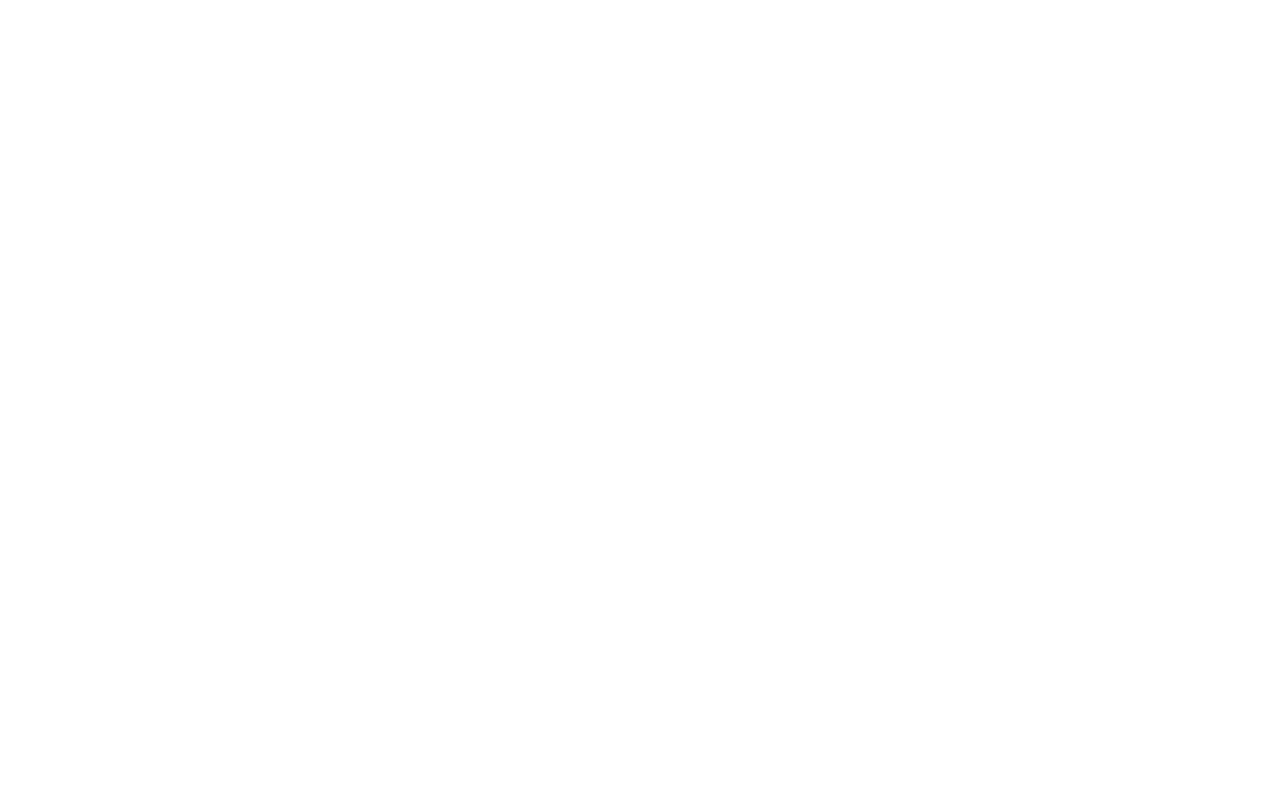
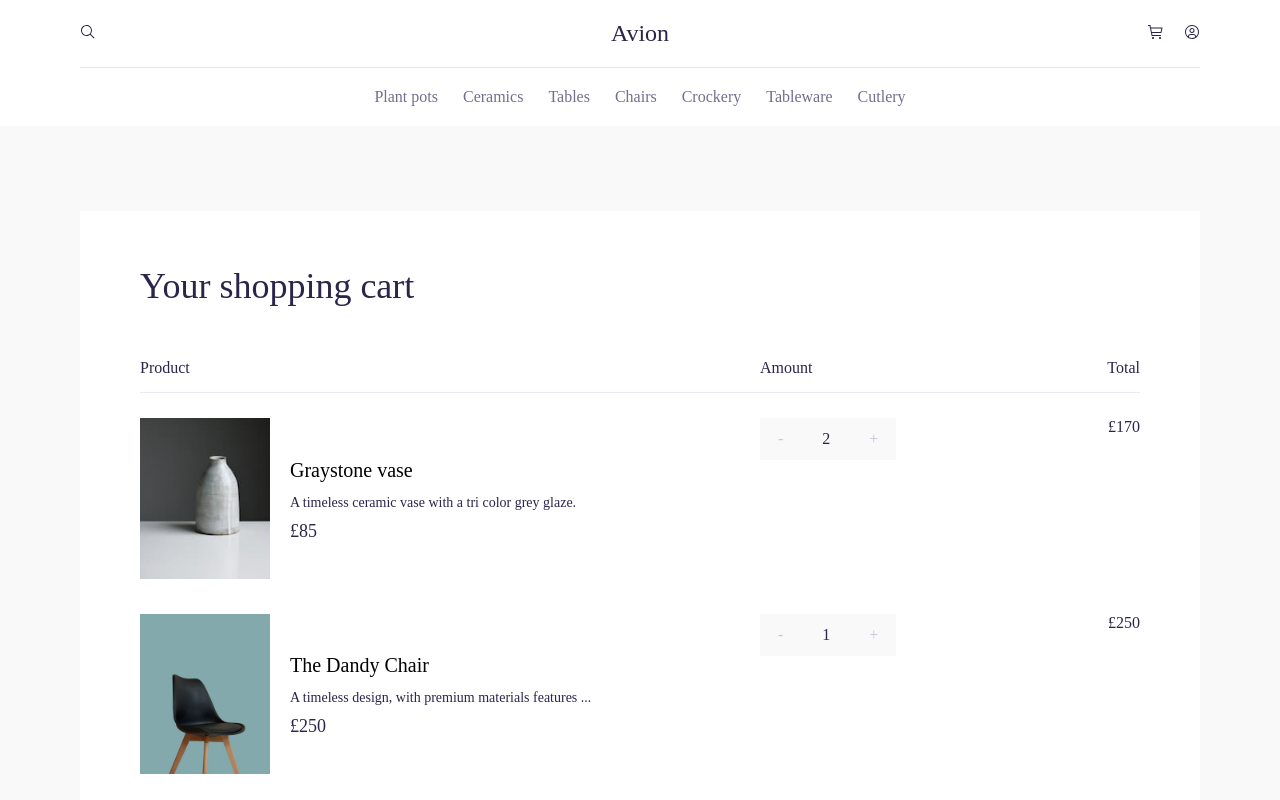
Before and after one commit to PRaymium/avion-eshop, a Vue app: page /cart in a window 1280 px wide. Before the commit this address had no page. Shown: the top 800 px of the page. Built offline with nearby package versions, Linux system fonts and the light colour scheme; a web font is replaced by a local one.

Commit message:
added test router-links

```diff
--- a/src/components/AppHeader.vue
+++ b/src/components/AppHeader.vue
@@ -13,12 +13,12 @@
           </div>
         </div>
         <div class="header-row-top__right header-btn-list">
-          <button class="header-btn header-btn--cart">
-            <IconShopcart />
-          </button>
-          <button class="header-btn header-btn--user">
+          <router-link to="cart" class="header-btn header-btn--cart">
+            <IconShopcart
+          /></router-link>
+          <router-link to="/" class="header-btn header-btn--user">
             <IconUser />
-          </button>
+          </router-link>
           <button
             class="header-btn header-btn--toggle"
             aria-controls="menu"
@@ -118,6 +118,7 @@
     &-top {
       justify-content: space-between;
       column-gap: 20px;
+      align-items: center;
 
       & > * {
         @media screen and (min-width: $md) {
--- a/src/router/index.js
+++ b/src/router/index.js
@@ -10,12 +10,9 @@
       component: HomeView
     },
     {
-      //path: '/about',
-      //name: 'about',
-      // route level code-splitting
-      // this generates a separate chunk (About.[hash].js) for this route
-      // which is lazy-loaded when the route is visited.
-      //component: () => import('../views/AboutView.vue')
+      path: '/cart',
+      name: 'cart',
+      component: () => import('../views/ShoppingCartView.vue')
     }
   ]
 })
--- a/src/views/ShoppingCartView.vue
+++ b/src/views/ShoppingCartView.vue
@@ -37,7 +37,10 @@
                     </picture>
                   </router-link>
                   <div class="cart-items__item-info">
-                    <h2 class="cart-items__item-title">{{ item.title }}</h2>
+                    <router-link :to="item.link" class="cart-items__item-link">
+                      <h2 class="cart-items__item-title">{{ item.title }}</h2>
+                    </router-link>
+
                     <p class="cart-items__item-description">
                       {{ item.desciption }}
                     </p>
@@ -112,7 +115,7 @@
     title: 'Graystone vase',
     desciption: 'A timeless ceramic vase with a tri color grey glaze.',
     price: 85,
-    link: '#',
+    link: '',
     count: 2
   },
   {
@@ -120,7 +123,7 @@
     title: 'The Dandy Chair',
     desciption: 'A timeless design, with premium materials features ... ',
     price: 250,
-    link: '#',
+    link: '',
     count: 1
   }
 ])
```
